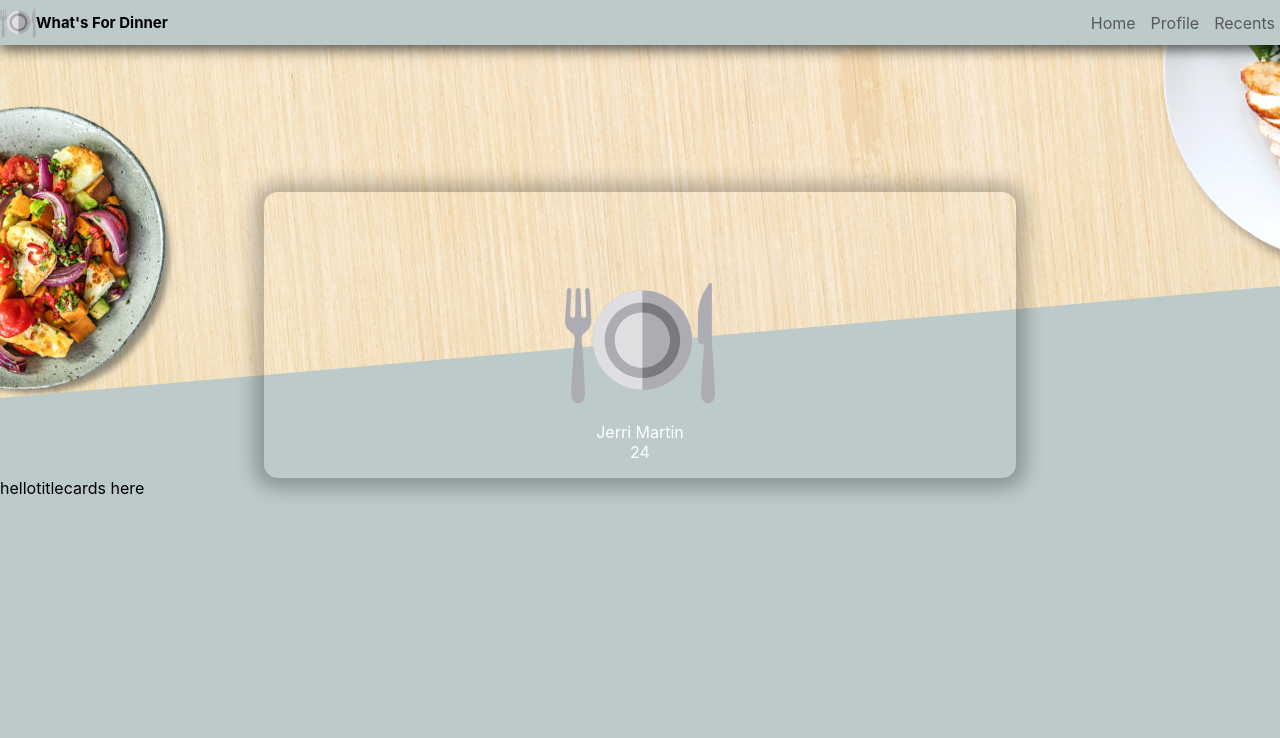
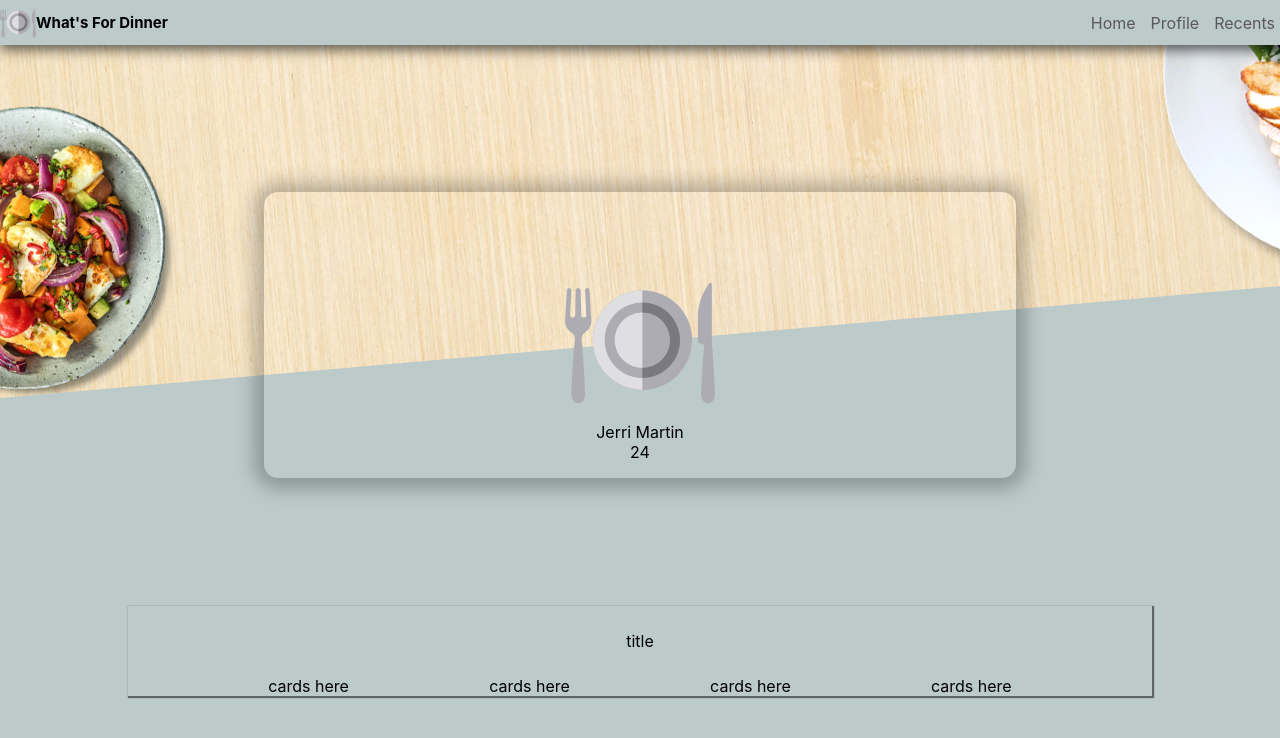
Before and after one commit to MattStudzinski/recipe-app2.0, a React (Create React App) app: page /profile in a window 1280 px wide. Shown: the top 738 px of the page. Built offline with nearby package versions, Linux system fonts and the light colour scheme.

Commit message:
finished profile setup

```diff
--- a/src/StyleComponets/ProfileComponet.js
+++ b/src/StyleComponets/ProfileComponet.js
@@ -41,23 +41,30 @@ margin-top: 60px;
 `
 
 export const Name = styled.div`
-
+color: black;
 `
 
 export const MealsEaten = styled.div`
-
+color: black;
 `
 
 export const FavoritesContainer = styled.div`
 display: flex;
-
-width: 100%;
+flex-direction: column;
+margin-top: 10%;
+box-shadow: 1px 1px 1px 1px rgba(0,0,0,.5);
+width: 80%;
+align-items: center;
 `
 
 export const Title = styled.div`
-
+margin: 25px;
 `
 export const ListContainer = styled.div`
+display: flex;
+flex-wrap: wrap;
+justify-content: space-evenly;
+width: 100%;
 `
 
 export const Card = styled.div`
--- a/src/UI/ProfilePage.js
+++ b/src/UI/ProfilePage.js
@@ -18,9 +18,17 @@ const ProfilePage = () => {
 
 
             <FavoritesContainer>
-                hello
                 <Title>title</Title>
                 <ListContainer>
+                <Card>cards
+                    here
+                </Card>
+                <Card>cards
+                    here
+                </Card>
+                <Card>cards
+                    here
+                </Card>
                 <Card>cards
                     here
                 </Card>
```
